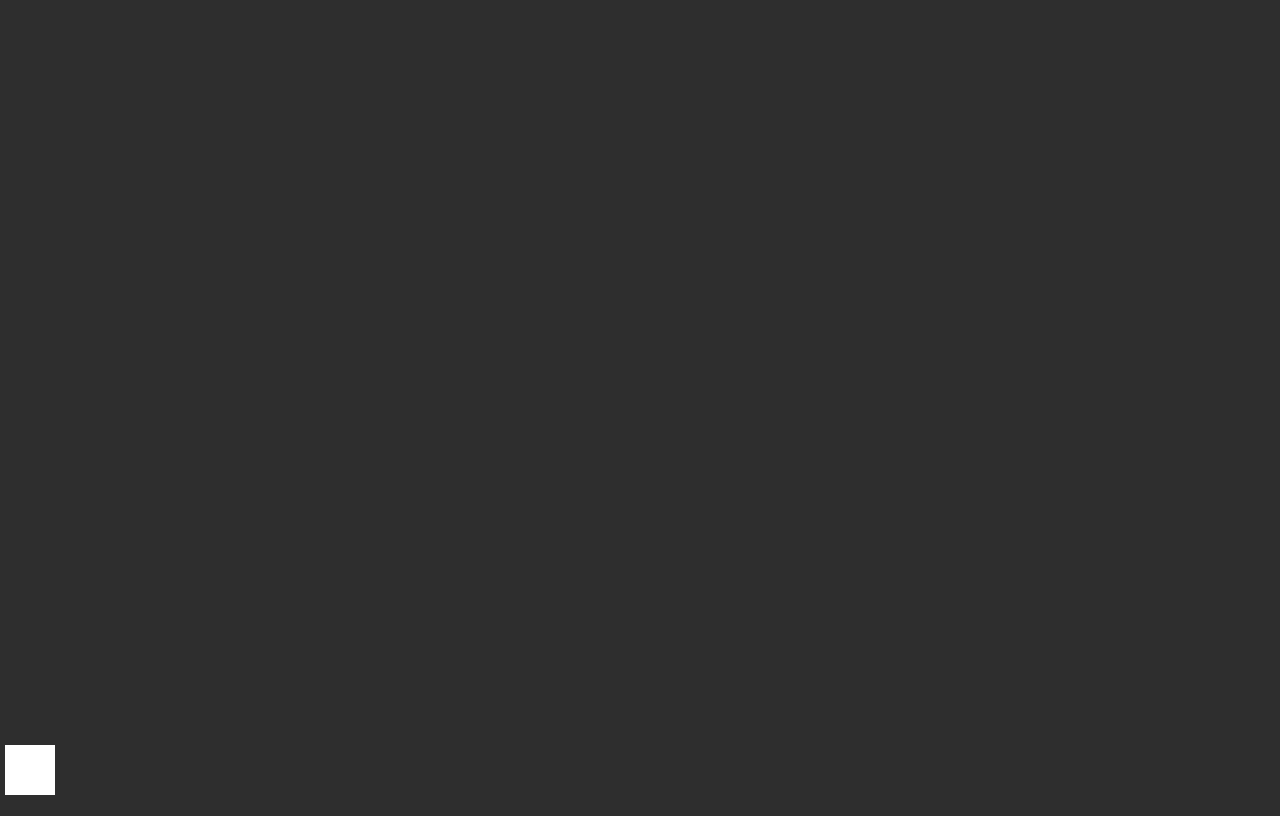
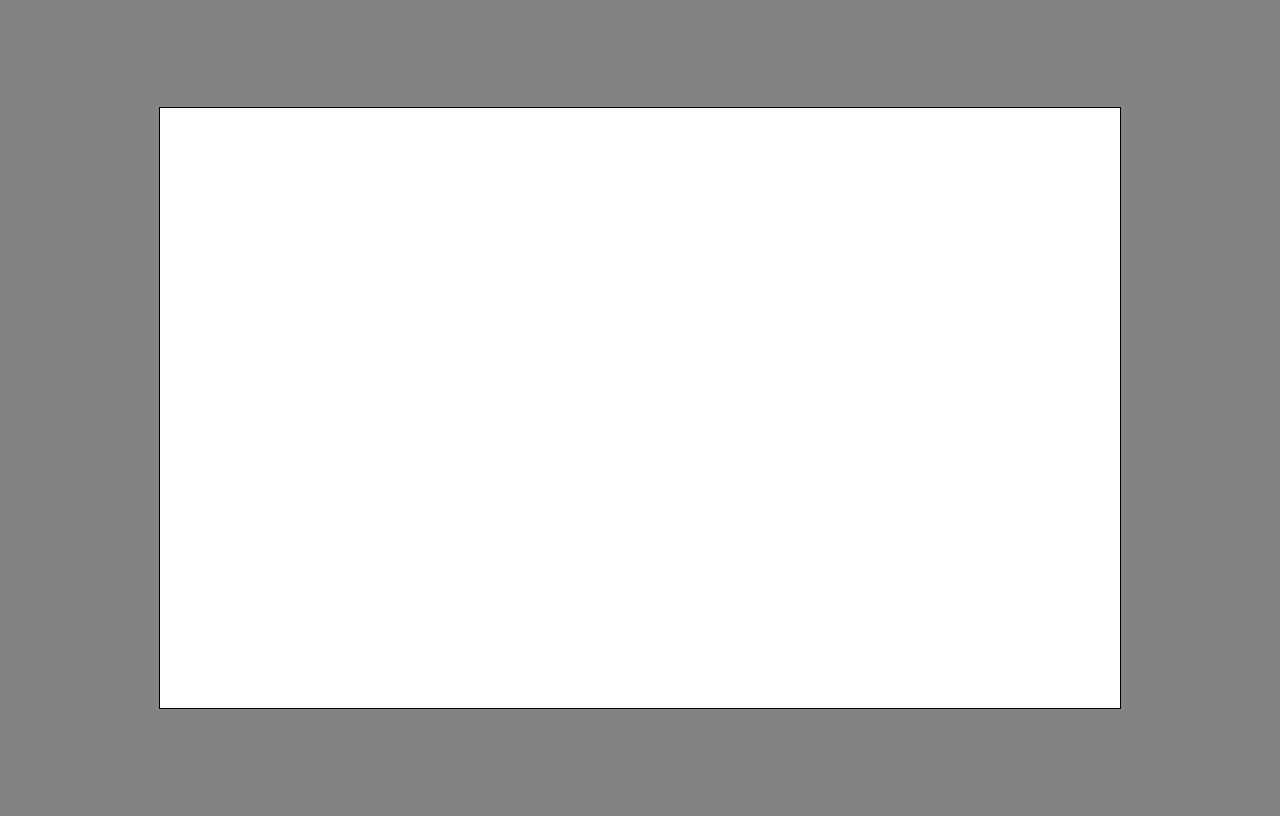
Before and after one commit to jmasone15/2D-Platformer-POC, a plain HTML site: page index.html in a window 1280 px wide. Drawn offline with Linux system fonts and the light colour scheme.

Commit message:
updated to use canvas as play area

```diff
--- a/index.html
+++ b/index.html
@@ -9,8 +9,6 @@
 </head>
 
 <body>
-
-    <div id="player"></div>
     <script src="script.js"></script>
 </body>
 
--- a/script.js
+++ b/script.js
@@ -1,42 +1,11 @@
-const boundaries = {
-	left: 5,
-	right: window.innerWidth - 55,
-	top: 5,
-	bottom: window.innerHeight - 55
+const gameArea = {
+	element: document.createElement('canvas'),
+	start: function () {
+		this.element.setAttribute('id', 'game-area');
+		this.context = this.element.getContext('2d');
+		document.body.appendChild(this.element);
+	}
 };
 
-const playerLocation = {
-	left: 5,
-	top: boundaries.bottom
-};
-
-const player = document.getElementById('player');
-
-const updatePlayerDOM = () => {
-	player.setAttribute(
-		'style',
-		`left: ${playerLocation.left}px; top: ${playerLocation.top}px`
-	);
-};
-
-document.addEventListener('keydown', ({ key }) => {
-	console.log(key);
-
-	switch (key) {
-		case 'ArrowRight':
-			playerLocation.left += 3;
-			break;
-		case 'ArrowLeft':
-			playerLocation.left -= 3;
-			break;
-
-		default:
-			break;
-	}
-
-	updatePlayerDOM();
-});
-
-updatePlayerDOM();
-
-// https://www.w3schools.com/graphics/game_movement.asp
+gameArea.start();
+console.log(gameArea);
--- a/style.css
+++ b/style.css
@@ -1,11 +1,17 @@
 body {
-    background-color: rgb(46, 46, 46);
-    margin: 0;
+    display: flex;
+    flex-direction: column;
+    justify-content: center;
+    align-items: center;
+    background-color: rgb(131, 131, 131);
+    min-height: 100vh;
+    overflow: hidden;
 }
 
-#player {
-    height: 50px;
-    width: 50px;
+#game-area {
+    border: 1px solid rgb(0, 0, 0);
+    width: 75vw;
+    height: 75vh;
+    max-width: 2000px;
     background-color: white;
-    position: fixed;
 }
```
